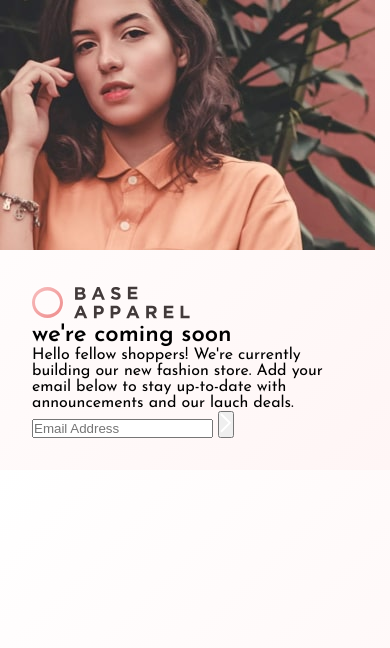
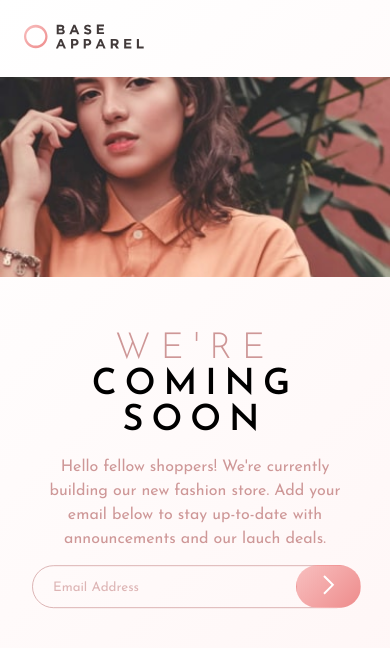
Before and after one commit to Squirrello-maker/base-apparel-frontendmentor, a plain HTML site: page index.html in a window 390 px wide. Drawn offline with Linux system fonts and the light colour scheme.

Commit message:
mobile layout

```diff
--- a/index.html
+++ b/index.html
@@ -13,16 +13,16 @@
 </head>
 <body>
   <main class="main">
-    <section class="image">
-      <img src="./src/img/hero-mobile.jpg" alt="">
-    </section>
+    <div class="logo wrapper"><img src="./src/img/logo.svg" alt="Base Apparel logo" class="apparel"></div>
+    <div class="image">
+      <img src="./src/img/hero-mobile.jpg" alt="" class="girl">
+    </div>
     <section class="info">
       <div class="wrapper">
-        <div class="logo"><img src="./src/img/logo.svg" alt="Base Apparel logo"></div>
         <h1 class="info__heading"><span class="first">we're</span> coming soon</h1>
         <p class="info__text">Hello fellow shoppers! We're currently building our new fashion store. Add your email below to stay up-to-date with announcements and our lauch deals.</p>
         <form class="info__newsletter">
-          <input type="text" id="mail" placeholder="Email Address">
+          <input type="email" id="mail" placeholder="Email Address" class="info__newsletter-input" maxlength="40">
           <button type="submit" class="info__newsletter-submit"><img src="./src/img/icon-arrow.svg" alt="Sign to newsletter icon"></button>
         </form>
       </div>
--- a/src/sass/_colors.scss
+++ b/src/sass/_colors.scss
@@ -1,8 +1,9 @@
 //PRIMS
-$des-red: hsl(0, 36%, 70%);
+$des-red: rgb(206, 151, 151);
 $soft-red: hsl(0, 93%, 68%);
 //Neutrals
 $dark-red: hsl(0, 6%, 24%);
+$des-red-shadow: rgba(206, 151, 151, .7);
 //Gradients
 $first: linear-gradient(135deg,hsl(0, 0%, 100%),hsl(0, 100%, 98%));
 $second: linear-gradient(135deg, hsl(0, 80%, 86%), hsl(0, 74%, 74%));
--- a/src/sass/style.scss
+++ b/src/sass/style.scss
@@ -22,10 +22,110 @@ body
     width: 100%;
     max-width: 1200px;
 }
+.main
+{
+    display: flex;
+    flex-direction: column;
+    height: 100vh;
+}
+.image
+{
+    height: 200px;
+    width: 100%;
+    .girl
+    {
+        width: 100%;
+        height: 100%;
+        object-fit: cover;
+        object-position: center;
+    }
+}
+
 .info
 {
     padding: 2em;
+    order: 0;
+    &__heading
+    {
+        margin-top: .6em;
+        font-size: 3.6rem;
+        letter-spacing: 8px;
+        text-transform: uppercase;
+        text-align: center;
+        .first
+        {
+            display: block;
+            color: $des-red;
+            font-weight: 300;
+            letter-spacing: 10px;
+        }
+    }
+    &__text
+    {
+        margin-top: 1em;
+        color: $des-red;
+        text-align: center;
+        line-height: 24px;
+    }
+    &__newsletter
+    {
+        position: relative;
+        margin-top: 1em;
+        &-input
+        {
+            position: absolute;
+            top: 50%;
+            left: 50%;
+            transform: translate(-50%,-50%);
+            padding: 1em;
+            margin-top: 1.5em;
+            width: 100%;
+            background: none;
+            border: 1px solid $des-red-shadow;
+            border-radius: 50px;
+            &::placeholder
+            {
+                color: $des-red-shadow;
+                padding-left: 0.5em;
+                font-family: 'Josefin Sans';
+            }
+            &:focus
+            {
+                outline: none;
+                border: 1px solid $dark-red
+            }
+        }
+        &-submit
+        {
+            position: absolute;
+            top: -2px;
+            right: -1%;
+            width: 20%;
+            padding: .1em 0;
+            border: 1px solid transparent;
+            background-image: $second;
+            border-radius: 50px;
+            img
+            {
+                padding: .6em;
+            }
+        }
+    }
+}
+.logo
+{
+    padding: 1.5em;
+    .apparel
+    {
+        width: 35%;
+    }
+}
+@media (max-width: 320px)
+{
+    .main
+    {
+        height: 115vh;
+    }
 }
 
-
 @import './desktop';
```
Also changed, not shown: dist/css/style-min.css.
